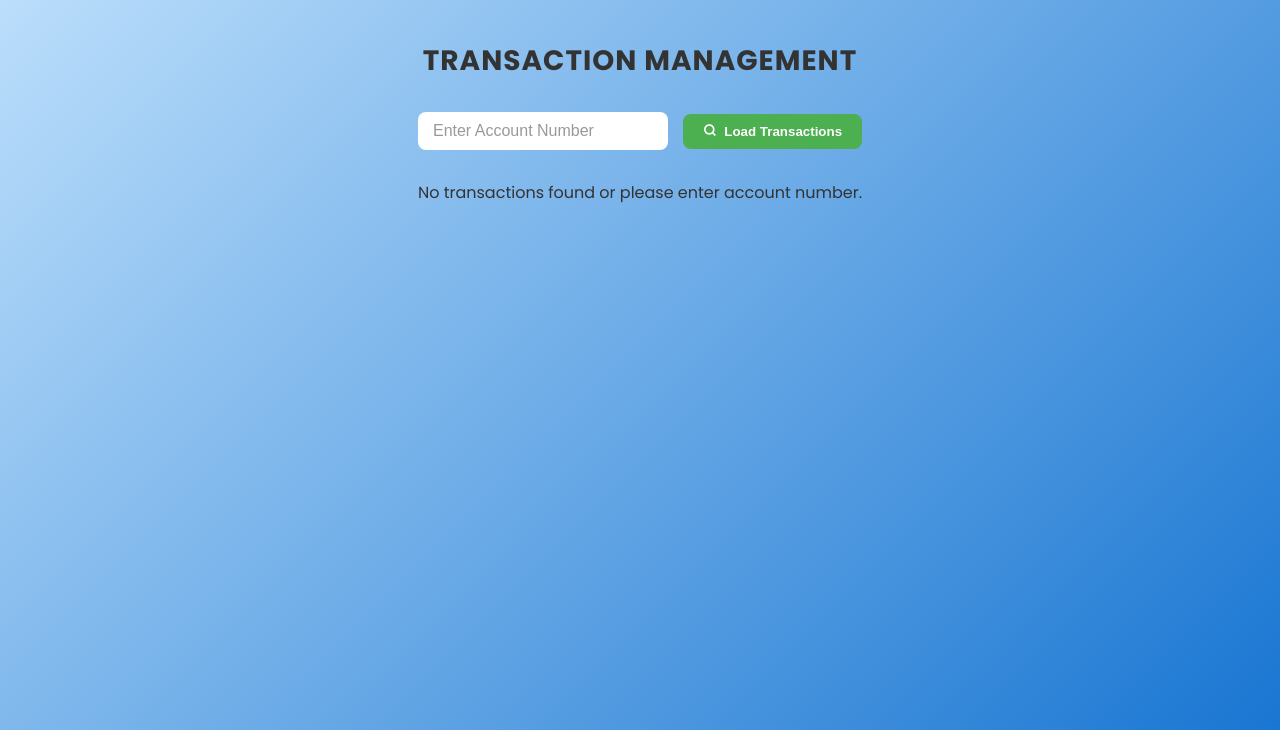
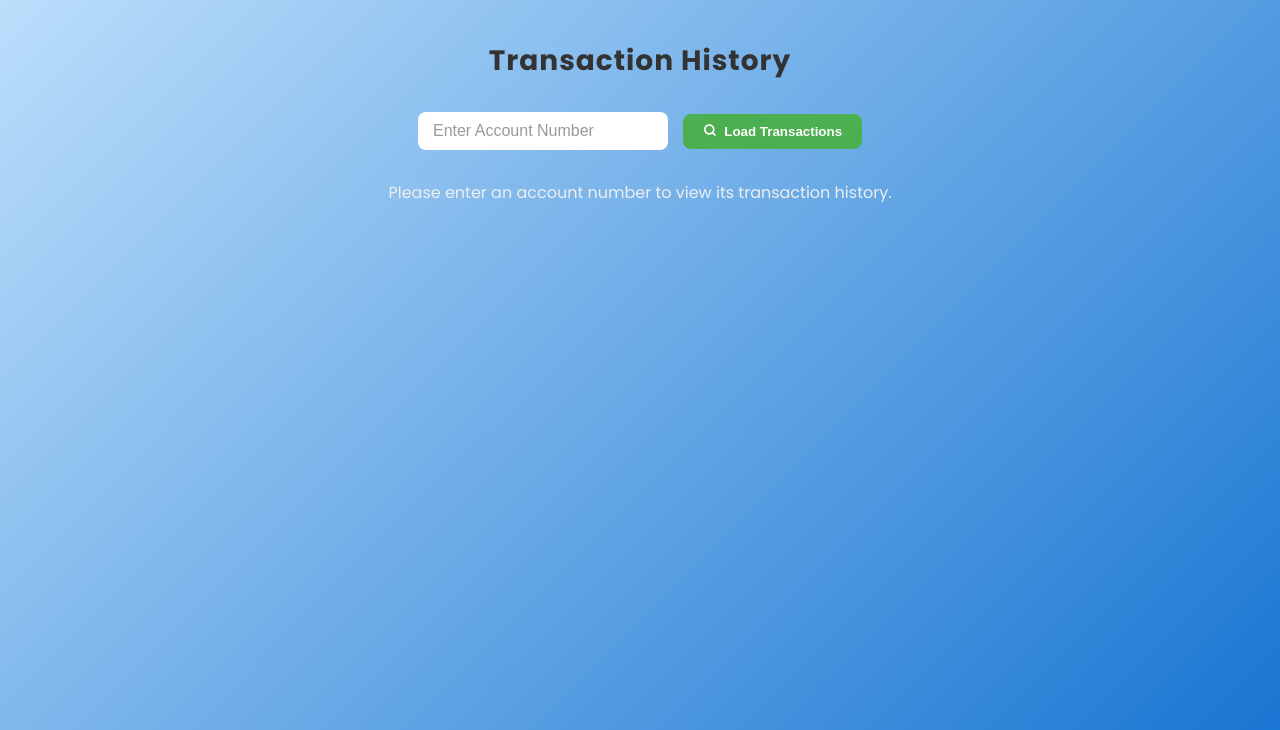
Before and after one commit to nhz04/BANKING, a Flask app: page /transactions in a window 1280 px wide. Shown: the part 80-810 px from the top of the page. Run offline with Flask 3, Linux system fonts and the light colour scheme.

Commit message:
fix issue on transactions

```diff
--- a/Banking-Python/app.py
+++ b/Banking-Python/app.py
@@ -37,7 +37,11 @@ def accounts_page():
 
 @app.route("/transactions")
 def transactions_page():
-    return render_template("transactions.html", active_page="transactions", transactions=transactions)
+    # Render the page without any transactions by default.
+    # The user will be prompted to enter an account number.
+    return render_template("transactions.html",
+                           active_page="transactions",
+                           transactions=[])
 
 
 
@@ -79,6 +83,9 @@ def create_account():
         except ValueError:
             flash("Invalid balance amount.", "error")
 
+    # Redirect to the accounts page if creating from there, otherwise dashboard
+    if 'accounts' in (request.referrer or ''):
+        return redirect(url_for('accounts_page'))
     return redirect(request.referrer or url_for('dashboard'))
 
 
@@ -96,7 +103,10 @@ def deposit():
                 flash("Deposit must be positive.", "error")
             else:
                 accounts[acc_no]["balance"] += amount
-                transactions.append({"acc_no": acc_no, "type": "deposit", "amount": amount})
+                transactions.append({
+                    "acc_no": acc_no, "type": "deposit", "amount": amount,
+                    "date": datetime.now().strftime("%Y-%m-%d %H:%M:%S")
+                })
                 flash(f"Deposited ₱{amount:.2f} into {acc_no}.", "success")
         except ValueError:
             flash("Invalid deposit amount.", "error")
@@ -119,7 +129,10 @@ def withdraw():
                 flash("Insufficient funds.", "error")
             else:
                 accounts[acc_no]["balance"] -= amount
-                transactions.append({"acc_no": acc_no, "type": "withdraw", "amount": amount})
+                transactions.append({
+                    "acc_no": acc_no, "type": "withdraw", "amount": amount,
+                    "date": datetime.now().strftime("%Y-%m-%d %H:%M:%S")
+                })
                 flash(f"Withdrew ₱{amount:.2f} from {acc_no}.", "success")
         except ValueError:
             flash("Invalid withdrawal amount.", "error")
@@ -160,24 +173,37 @@ def delete_account(acc_no):
 @app.route("/get_transactions")
 def get_transactions():
     acc_no = request.args.get("acc_no")  # Get from URL query
-    acc_transactions = []
+    account_transactions = []
+    account_exists = acc_no in accounts
 
-    if acc_no in accounts:
-        acc_transactions = [
-            {
-                "date": t.get("date", datetime.now().strftime("%Y-%m-%d")),
+    if account_exists:
+        # Filter transactions for the specific account and sort them by date
+        filtered_txns = sorted(
+            [t for t in transactions if t.get("acc_no") == acc_no],
+            key=lambda t: t.get("date", "")
+        )
+
+        # Calculate running balance
+        running_balance = 0
+        for idx, t in enumerate(filtered_txns):
+            if t['type'] == 'deposit':
+                running_balance += t['amount']
+            elif t['type'] == 'withdraw':
+                running_balance -= t['amount']
+
+            account_transactions.append({
+                "date": t.get("date", "N/A"),
                 "type": t["type"].capitalize(),
                 "amount": t["amount"],
-                "balance": accounts[acc_no]["balance"],
-                "txn_id": t.get("txn_id", f"TXN{idx+1:03}")
-            }
-            for idx, t in enumerate(transactions) if t["acc_no"] == acc_no
-        ]
+                "balance": running_balance,
+                "txn_id": f"TXN{idx+1:04d}"
+            })
 
     return render_template(
         "transactions.html",
         acc_no=acc_no,
-        transactions=acc_transactions
+        transactions=account_transactions,
+        account_exists=account_exists
     )
 
 
--- a/Banking-Python/templates/transactions.html
+++ b/Banking-Python/templates/transactions.html
@@ -36,11 +36,11 @@
 
  <div class="content-dashboard">
     <div class="transactions-header">
-        <h1>TRANSACTION MANAGEMENT</h1>
+        <h1>Transaction History</h1>
     </div>
 
     <!-- Manual entry form -->
-    <form id="loadTransactionsForm" action="{{ url_for('get_transactions') }}" method="get">
+    <form id="loadTransactionsForm" action="{{ url_for('get_transactions') }}" method="GET">
         <input type="number" name="acc_no" placeholder="Enter Account Number" min="1" value="{{ acc_no or '' }}" required>
         <button type="submit" class="btn-load-transactions">
             <i class="ri-search-line"></i> Load Transactions
@@ -48,42 +48,40 @@
     </form>
 
     {% if transactions %}
+    <h2 style="margin-top: 20px; color: white; font-weight: 500;">Showing Transactions for Account #{{ acc_no }}</h2>
     <div class="transactions-table-container">
         <table class="transactions-table">
             <thead>
                 <tr>
                     <th>Date</th>
+                    <th>Transaction ID</th>
                     <th>Type</th>
                     <th>Amount</th>
-                    <th>Balance</th>
-                    <th>Transaction ID</th>
+                    <th>Balance After Transaction</th>
                 </tr>
             </thead>
             <tbody>
                 {% for t in transactions %}
                 <tr>
                     <td>{{ t.date }}</td>
+                    <td>{{ t.txn_id }}</td>
                     <td>{{ t.type }}</td>
-                    <td>{{ t.amount }}</td>
-                    <td>{{ t.balance }}</td>
-                    <td>{{ t.txn_id }}</td>
+                    <td>₱{{ "{:,.2f}".format(t.amount) }}</td>
+                    <td>₱{{ "{:,.2f}".format(t.balance) }}</td>
                 </tr>
                 {% endfor %}
             </tbody>
         </table>
     </div>
+    {% elif acc_no and not account_exists %}
+        <p style="color: #ffdddd; margin-top: 20px;">Account #{{ acc_no }} does not exist.</p>
+    {% elif acc_no %}
+        <p style="color: #eeeeee; margin-top: 20px;">No transactions found for account #{{ acc_no }}.</p>
     {% else %}
-    <p>No transactions found or please enter account number.</p>
+        <p style="color: #eeeeee; margin-top: 20px;">Please enter an account number to view its transaction history.</p>
     {% endif %}
 </div>
 
 
-
-
-
-
-
-
-
 </body>
 </html>
```
